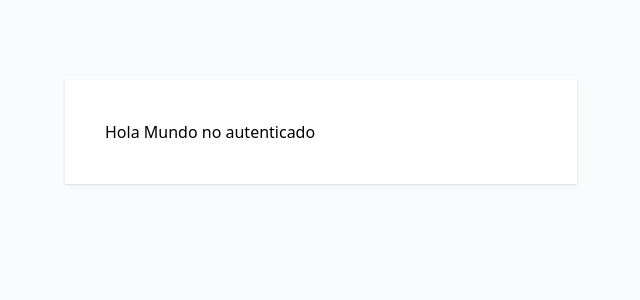
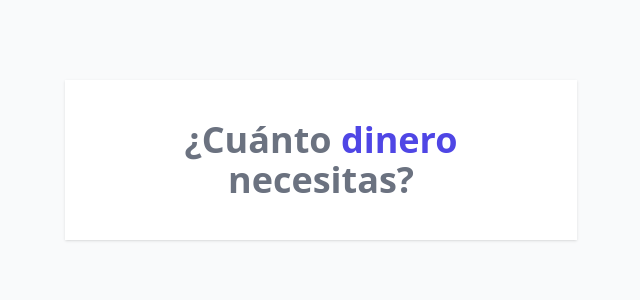
Before and after one commit to PeterArce96/cotizador-prestamos, a React (Vite) app: page / in a window 1280 px wide. Shown: the top 300 px of the page, without its empty margins (319-959 px from the left). Built offline with nearby package versions, Linux system fonts and the light colour scheme.

Commit message:
cotizador - componentes en React

```diff
--- a/src/App.jsx
+++ b/src/App.jsx
@@ -1,18 +1,14 @@
 // en .jsx se puede combinar JS y HTML
 // código entre llaves "{}" lo va a tratar como JS
+  // en la función App y antes del return, puede escribir cualquier código de JS, for, funciones, variables
 
+import Header from "./components/Header"
 
 function App() {
 
-  const hola = "Hola Mundo";
-  // en la función App y antes del return, puede escribir cualquier código de JS, for, funciones, variables
-  const auth = false
-
   return (
     <div className="my-20 max-w-lg mx-auto bg-white shadow p-10">
-      {hola}
-
-      {auth ? 'autenticado': ' no autenticado'}
+      <Header />
     </div>
   )
 }
--- /dev/null
+++ b/src/components/Header.jsx
@@ -0,0 +1,11 @@
+
+function Header() {
+
+    return(
+        <h1 className="text-4xl font-extrabold text-gray-500 text-center">
+            ¿Cuánto <span className="text-indigo-600">dinero </span> necesitas?
+        </h1>
+    )
+}
+
+export default Header;
```
